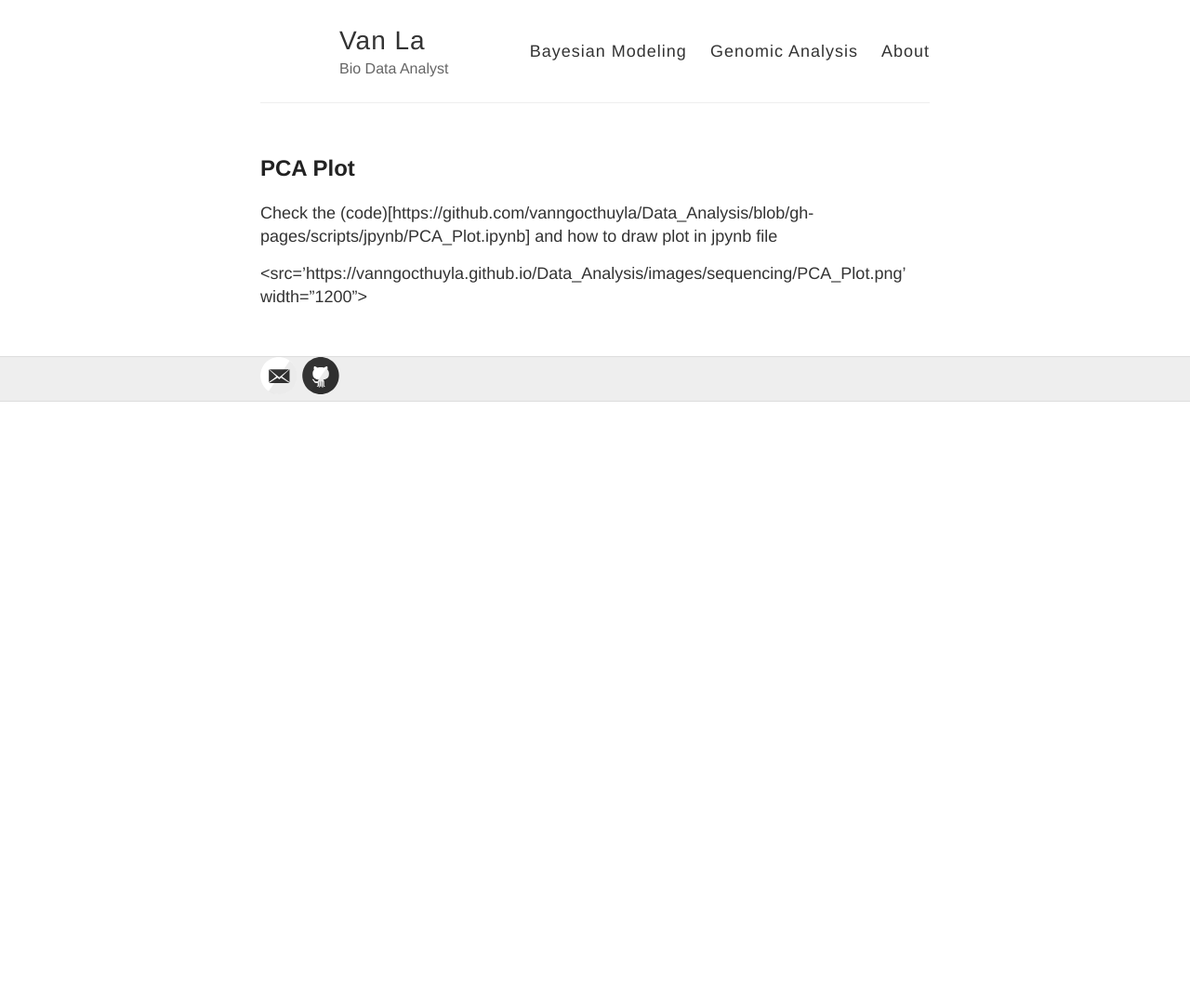
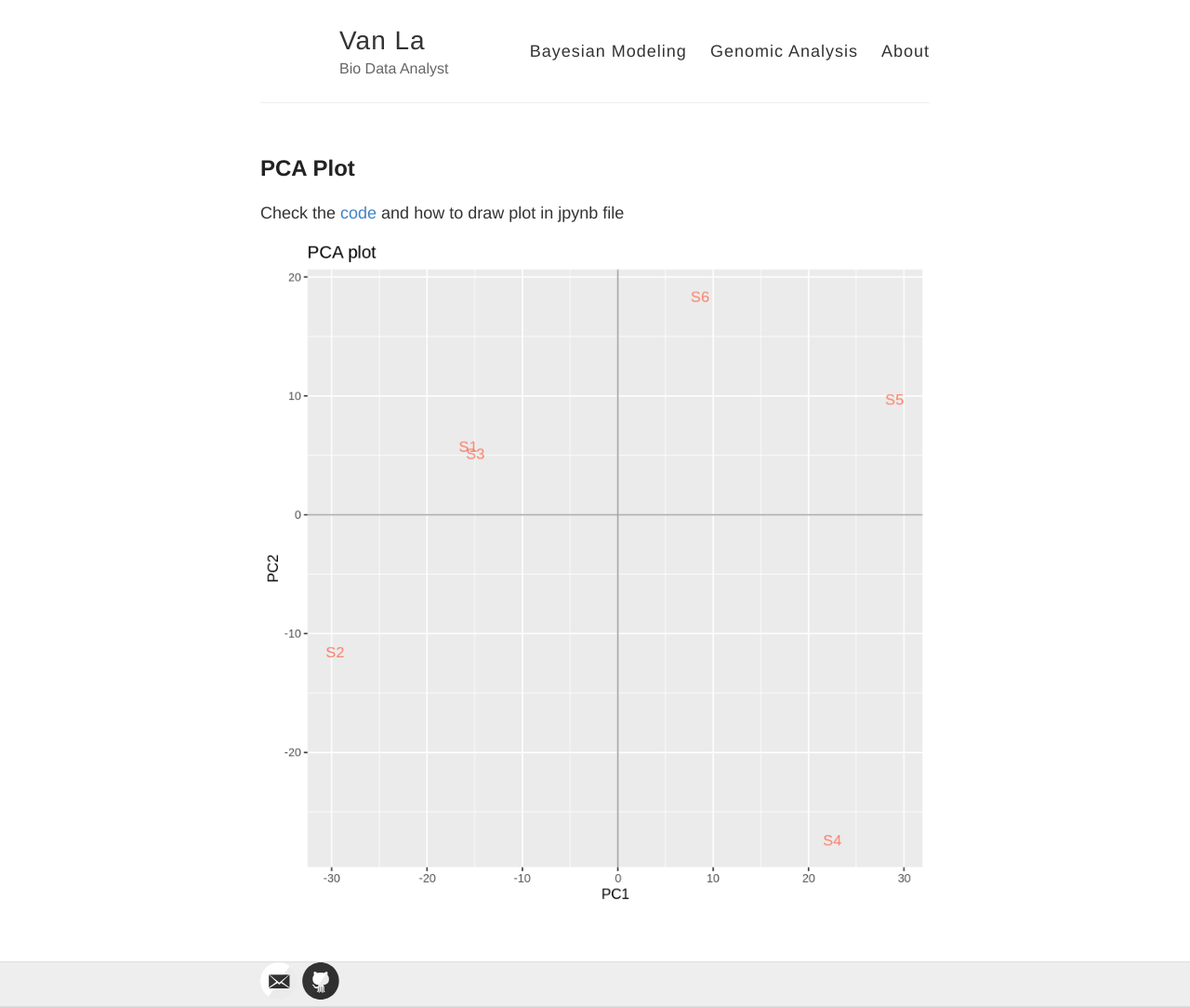
Before and after one commit to vanngocthuyla/Data_Analysis, a Jekyll site: the page built from pages/sequencing/PCA_Plot.md, in a window 1280 px wide. Shown: the whole page at 93% size. Built offline with Jekyll 4.4.1, drawn with Linux system fonts in a browser that asks for light colours; our own code applies the rules of GitHub Pages for plain Markdown files; before the commit the page ends 900 px from its top, so only the background shows below that.

Commit message:
Update PCA_Plot.md

```diff
--- a/pages/sequencing/PCA_Plot.md
+++ b/pages/sequencing/PCA_Plot.md
@@ -1,5 +1,5 @@
 ## PCA Plot
 
-Check the (code)[https://github.com/vanngocthuyla/Data_Analysis/blob/gh-pages/scripts/jpynb/PCA_Plot.ipynb] and how to draw plot in jpynb file
+Check the [code](https://github.com/vanngocthuyla/Data_Analysis/blob/gh-pages/scripts/jpynb/PCA_Plot.ipynb) and how to draw plot in jpynb file
 
-<src='https://vanngocthuyla.github.io/Data_Analysis/images/sequencing/PCA_Plot.png' width="1200">
+<img src='https://vanngocthuyla.github.io/Data_Analysis/images/sequencing/PCA_Plot.png' width="1200">
```
